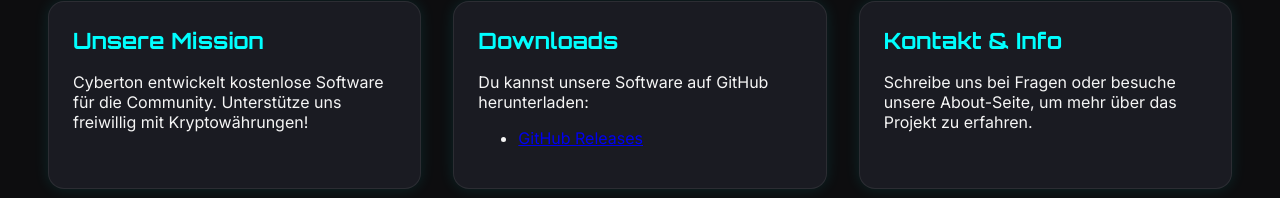
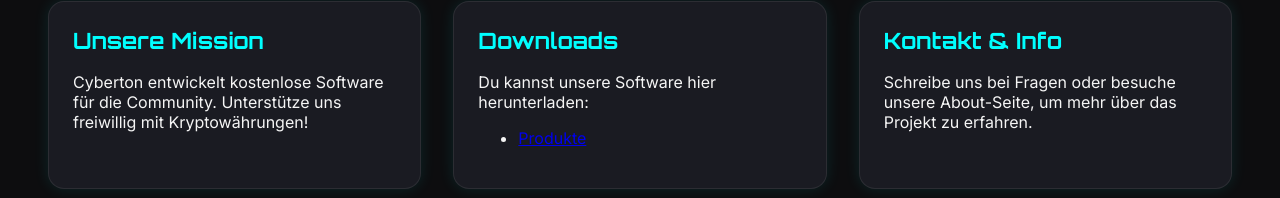
Before and after one commit to CYBERT0N/web, a plain HTML site: page index.html in a window 1280 px wide. Shown: the part 255-453 px from the top of the page. Drawn offline with Linux system fonts and the light colour scheme.

Commit message:
Update index.html

```diff
--- a/index.html
+++ b/index.html
@@ -118,9 +118,9 @@
   </div>
   <div class="card">
     <h2>Downloads</h2>
-    <p>Du kannst unsere Software auf GitHub herunterladen:</p>
+    <p>Du kannst unsere Software hier herunterladen:</p>
     <ul>
-      <li><a href="https://github.com/CYBERT0N/web/releases" target="_blank">GitHub Releases</a></li>
+      <li><a href="products.html" target="_blank">Produkte</a></li>
     </ul>
   </div>
   <div class="card">
```
